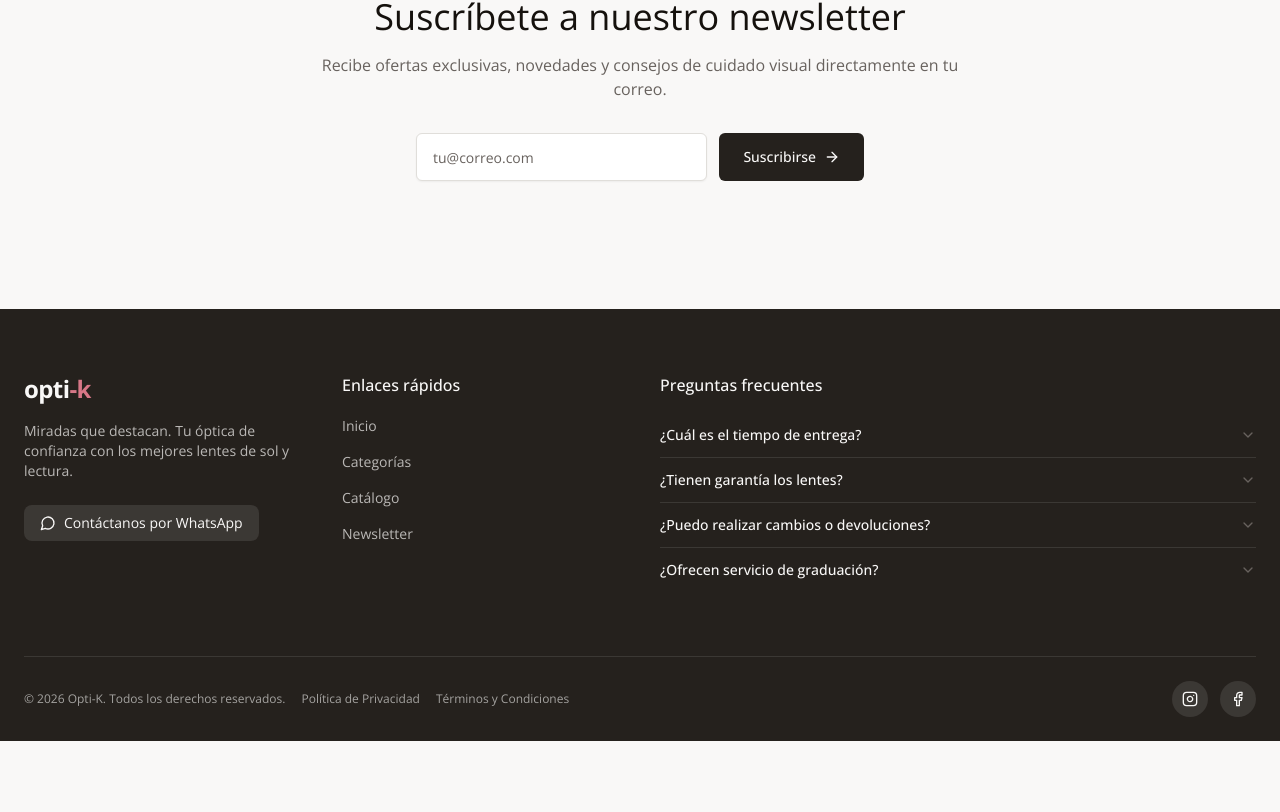
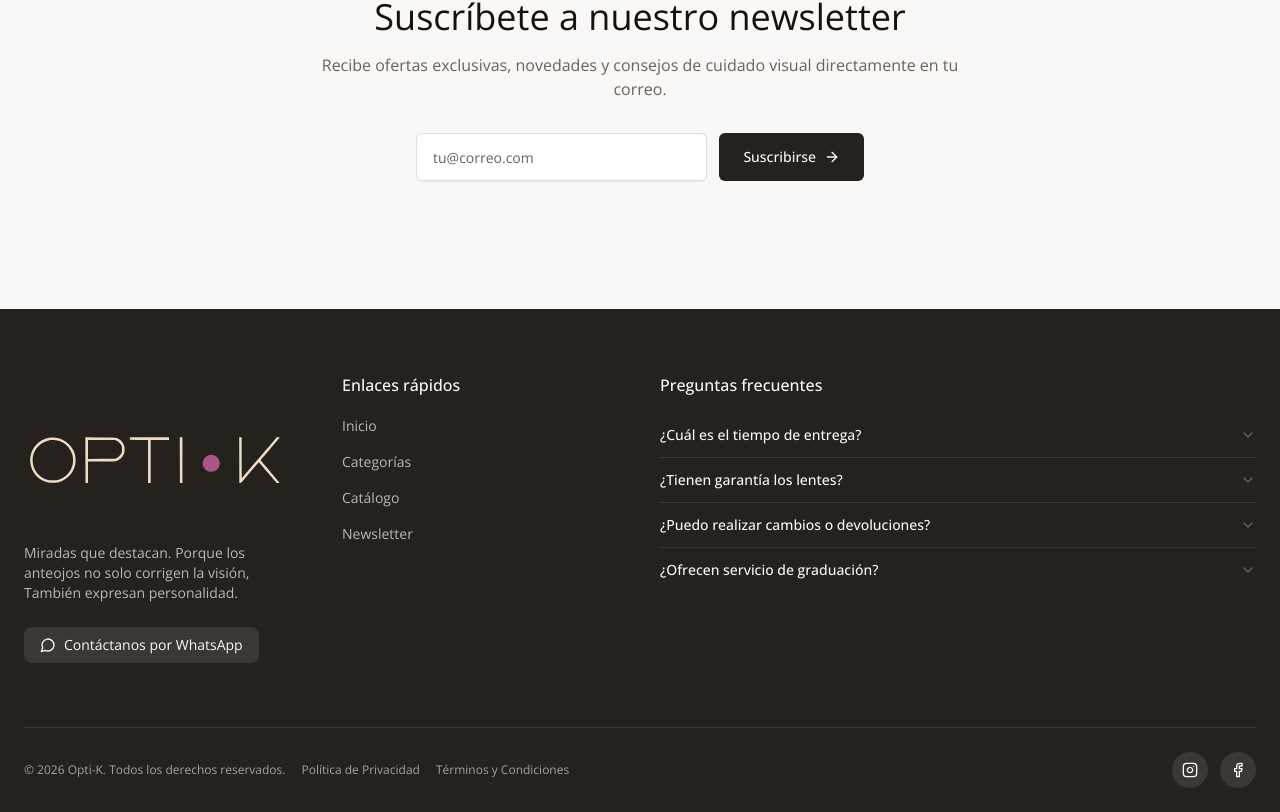
Before and after one commit to BauCatena/opti-k, a Next.js app: page / in a window 1280 px wide. Shown: the part 2475-3287 px from the top of the page. Before the commit the page ends 3216 px from the top, so only its background shows below. Built offline with nearby package versions, Linux system fonts and the light colour scheme.

Commit message:
detalles

```diff
--- a/components/footer.tsx
+++ b/components/footer.tsx
@@ -43,13 +43,27 @@ export function Footer() {
         <div className="py-12 md:py-16 grid grid-cols-1 md:grid-cols-2 lg:grid-cols-4 gap-10">
           {/* Brand */}
           <div className="lg:col-span-1">
-            <Link href="/" className="flex items-center mb-4">
-              <span className="text-2xl font-bold tracking-tight">
-                opti<span className="text-accent">-k</span>
-              </span>
+            <Link href="/" className="flex items-center mb-4 block relative w-full max-w-[240px] md:max-w-[280px] aspect-[18/10]" aria-label="Opti-k">
+              <svg
+                viewBox="60 450 1060 120"
+                preserveAspectRatio="xMidYMid meet"
+                className="w-full h-full object-contain"
+                aria-hidden
+              >
+                <g transform="translate(0,1120) scale(0.1,-0.1)" fill="#12223b" stroke="none" style={{ filter: "invert(1)" }}>
+                  <path d="M1548 6575 c-381 -72 -664 -377 -708 -762 -43 -381 173 -746 530 -895 128 -54 178 -63 335 -62 151 0 205 10 332 63 214 88 406 291 482 509 74 215 64 451 -27 647 -113 241 -317 413 -574 485 -98 27 -268 34 -370 15z m370 -114 c79 -23 195 -81 239 -119 16 -13 43 -36 61 -49 80 -63 174 -208 217 -338 39 -117 46 -296 16 -415 -69 -272 -264 -478 -531 -562 -64 -20 -96 -23 -220 -23 -124 0 -156 3 -220 23 -502 157 -710 745 -417 1176 107 159 284 277 478 321 90 21 281 13 377 -14z" />
+                  <path d="M2942 5723 l3 -868 48 -3 47 -3 0 410 0 411 493 0 c541 0 573 3 672 60 79 45 151 123 193 210 36 73 37 78 37 185 0 91 -4 120 -23 167 -49 121 -148 220 -272 271 -54 22 -61 22 -628 25 l-572 3 2 -868z m1190 735 c70 -33 145 -106 178 -173 22 -43 25 -64 25 -155 0 -91 -3 -112 -25 -155 -31 -64 -111 -144 -175 -175 l-50 -25 -522 -3 -523 -3 0 361 0 361 518 -3 517 -3 57 -27z" />
+                  <path d="M4635 6578 c-3 -7 -4 -29 -2 -48 l3 -35 347 -3 347 -2 0 -820 0 -820 50 0 50 0 0 820 0 820 350 0 350 0 0 50 0 50 -745 0 c-587 0 -747 -3 -750 -12z" />
+                  <path d="M6542 5723 l3 -868 48 -3 47 -3 0 870 0 871 -50 0 -50 0 2 -867z" />
+                  <path d="M8808 5720 l2 -870 33 0 c31 0 48 17 253 257 120 142 273 320 338 397 l119 139 36 -39 c20 -22 149 -172 286 -334 138 -161 255 -298 260 -304 6 -6 30 -35 53 -63 l44 -53 59 0 c32 0 59 3 59 6 0 4 -365 436 -649 767 -42 49 -76 92 -76 97 0 5 47 64 105 132 58 68 169 197 245 287 77 90 193 225 258 300 64 75 117 139 117 143 0 5 -26 8 -58 8 l-58 0 -100 -117 c-88 -105 -327 -385 -620 -728 -321 -377 -493 -577 -538 -629 -28 -32 -52 -62 -54 -67 -18 -48 -22 78 -22 766 l0 775 -47 0 -48 0 3 -870z" />
+                </g>
+                <g transform="translate(0,1120) scale(0.1,-0.1)" fill="#ac5687" stroke="none">
+                  <path d="M7643 5911 c-115 -43 -187 -118 -220 -230 -43 -150 38 -312 192 -382 75 -34 192 -32 262 4 104 54 160 129 185 250 14 64 4 116 -35 197 -66 138 -245 213 -384 161z" />
+                </g>
+              </svg>
             </Link>
             <p className="text-primary-foreground/70 text-sm mb-6">
-              Miradas que destacan. Tu óptica de confianza con los mejores lentes de sol y lectura.
+              Miradas que destacan. Porque los anteojos no solo corrigen la visión, También expresan personalidad.
             </p>
 
             {/* WhatsApp Contact */}
```
